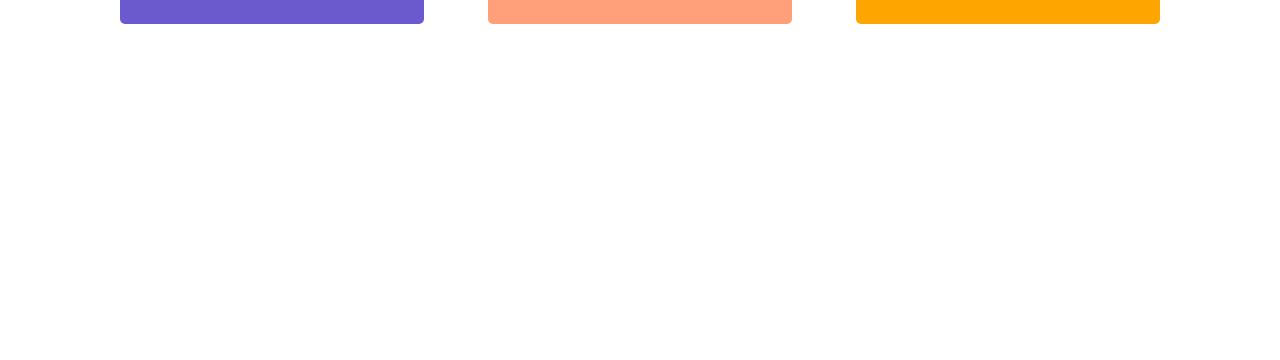
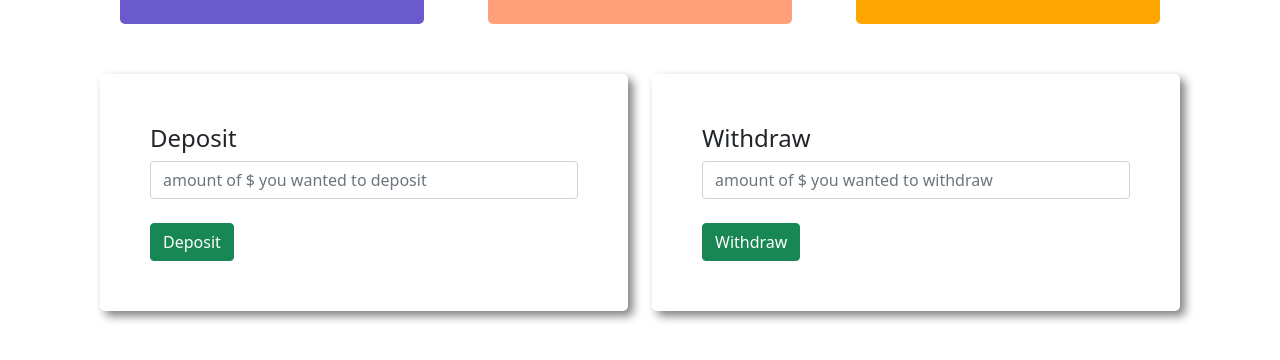
Before and after one commit to junaidmia/pioneer-bank, a plain HTML site: page index.html in a window 1280 px wide. Both pictures are taken after a click on the button "Enter". Shown: the part 194-554 px from the top of the page. Drawn offline with nearby package versions, Linux system fonts and the light colour scheme.

Commit message:
new added

```diff
--- a/index.html
+++ b/index.html
@@ -41,10 +41,25 @@
             </div>
         </div>
     </div>
+    <div class="row">
+        <div class="col-md-6">
+            <div class="submit-area">
+                <h4>Deposit</h4>
+                <input type="num" class="form-control" placeholder="amount of $ you wanted to deposit">
+                <br><button class="btn btn-success">Deposit</button>
+            </div>
+
+        </div>
+        <div class="col-md-6">
+            <div class="submit-area">
+                <h4>Withdraw</h4>
+                <input type="number" class="form-control" placeholder="amount of $ you wanted to withdraw">
+                <br><button class="btn btn-success"> Withdraw</button>
+            </div>
+
+        </div>
+    </div>
    </div>
-
-
-
    <script>
     //    const loginBtn= document.getElementById("login");
     //    loginBtn.addEventListener("click", function(){
```
